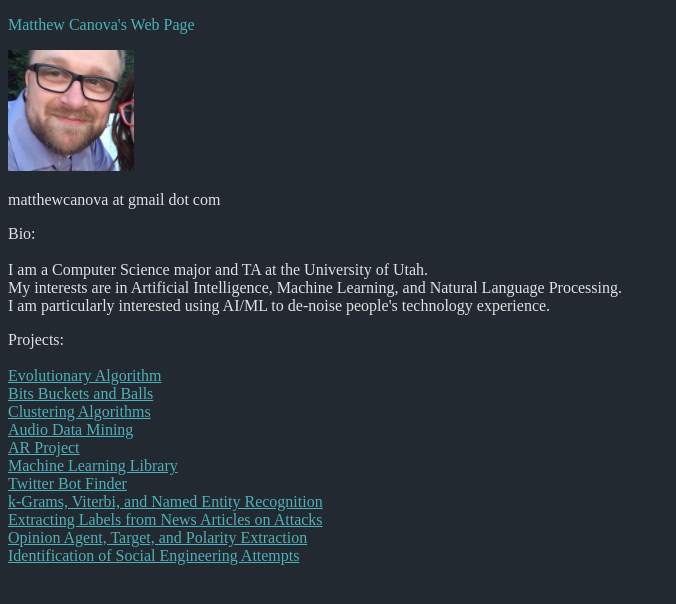
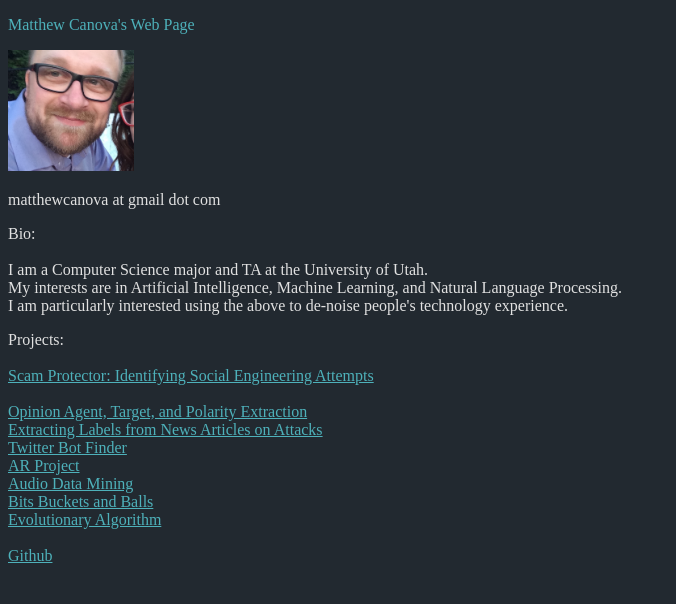
Before and after one commit to matthewcanova/matthewcanova.github.io, a plain HTML site: page index.html in a window 1280 px wide. Shown: the top 604 px of the page, without its empty margins (0-676 px from the left). Drawn offline with Linux system fonts and the light colour scheme.

Commit message:
Updated links to projects.

```diff
--- a/index.html
+++ b/index.html
@@ -12,22 +12,20 @@
 <p>Bio: <br><br>
     I am a Computer Science major and TA at the University of Utah.<br>
     My interests are in Artificial Intelligence, Machine Learning, and Natural Language Processing.<br>
-    I am particularly interested using AI/ML to de-noise people's technology experience.
+    I am particularly interested using the above to de-noise people's technology experience.
 </p>
 <p>Projects: <br><br>
 
-    <a href="evolution.html">Evolutionary Algorithm</a><br>
+    <a href="scam.html">Scam Protector: Identifying Social Engineering Attempts</a><br><br>
+    <a href="opinion.html">Opinion Agent, Target, and Polarity Extraction</a><br>
+    <a href="terror.html">Extracting Labels from News Articles on Attacks</a><br>
+    <a href="bot.html">Twitter Bot Finder</a><br>
+    <a href="ar.html">AR Project</a><br>
+    <a href="audio.html">Audio Data Mining</a><br>
     <a href="bbb.html">Bits Buckets and Balls</a><br>
-    <a href="clustering.html">Clustering Algorithms</a><br>
-    <a href="audio.html">Audio Data Mining</a><br>
-    <a href="ar.html">AR Project</a><br>
-    <a href="ml.html">Machine Learning Library</a><br>
-    <a href="bot.html">Twitter Bot Finder</a><br>
-    <a href="nlp.html">k-Grams, Viterbi, and Named Entity Recognition</a><br>
-    <a href="terror.html">Extracting Labels from News Articles on Attacks</a><br>
-    <a href="opinion.html">Opinion Agent, Target, and Polarity Extraction</a><br>
-    <a href="scam.html">Identification of Social Engineering Attempts</a><br><br>
+    <a href="evolution.html">Evolutionary Algorithm</a><br><br>
 
+    <a href="github.com/matthewcanova">Github</a>
 
 </p>
 </body>
```
